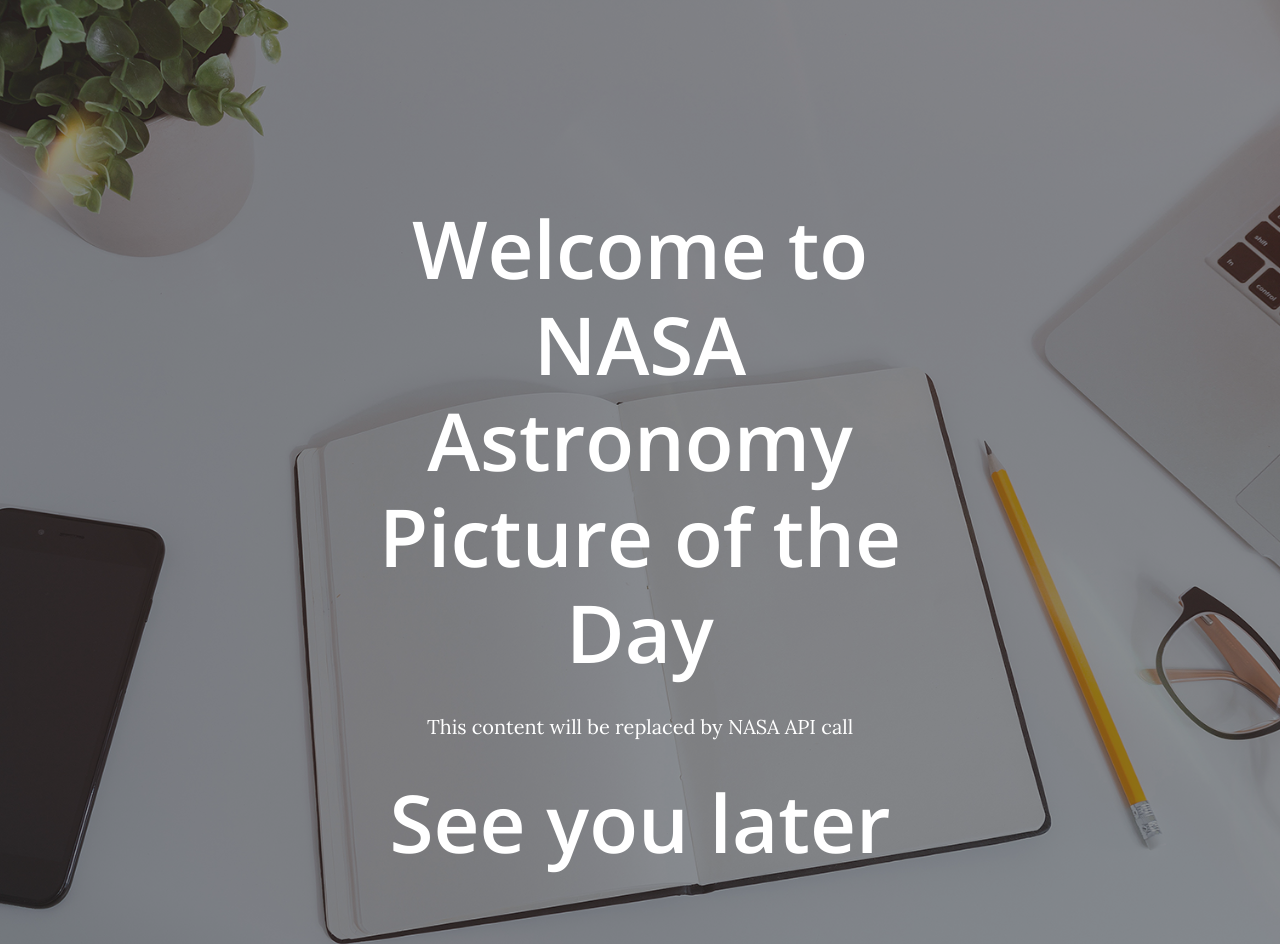
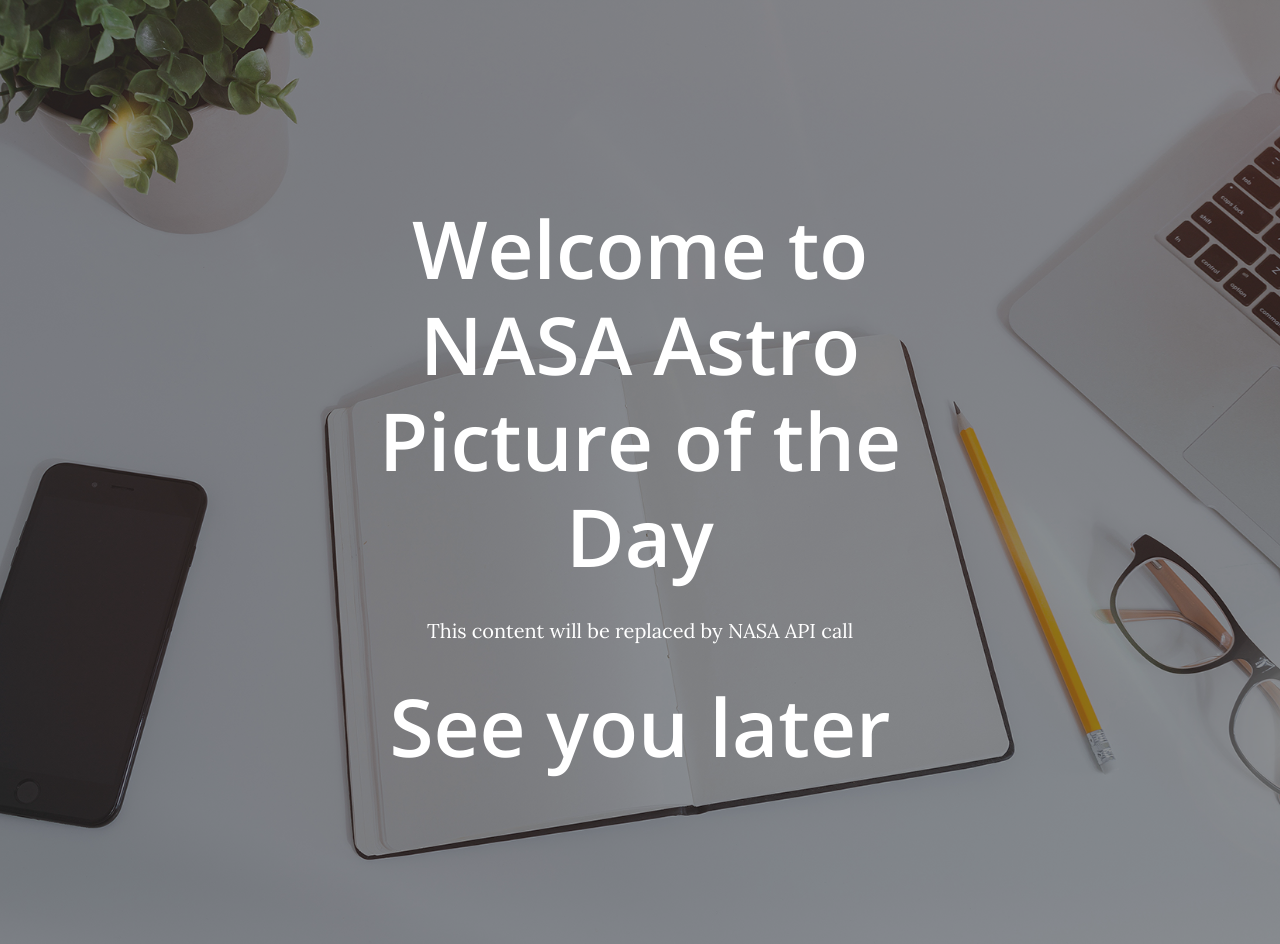
Before and after one commit to Bscheers1/nasaweb1, a plain HTML site: page index.html in a window 1280 px wide. Shown: the top 944 px of the page. Drawn offline with nearby package versions, Linux system fonts and the light colour scheme; no server answers.

Commit message:
Update index.html

```diff
--- a/index.html
+++ b/index.html
@@ -22,7 +22,7 @@
                 <div class="row gx-4 gx-lg-5 justify-content-center">
                     <div class="col-md-10 col-lg-8 col-xl-7">
                         <div class="site-heading">
-                            <h1>Welcome to NASA Astronomy Picture of the Day</h1>
+                            <h1>Welcome to NASA Astro Picture of the Day</h1>
                             <p id="pic_text">This content will be replaced by NASA API call</p>
                             <h1>See you later</h1>
                         </div>
```
